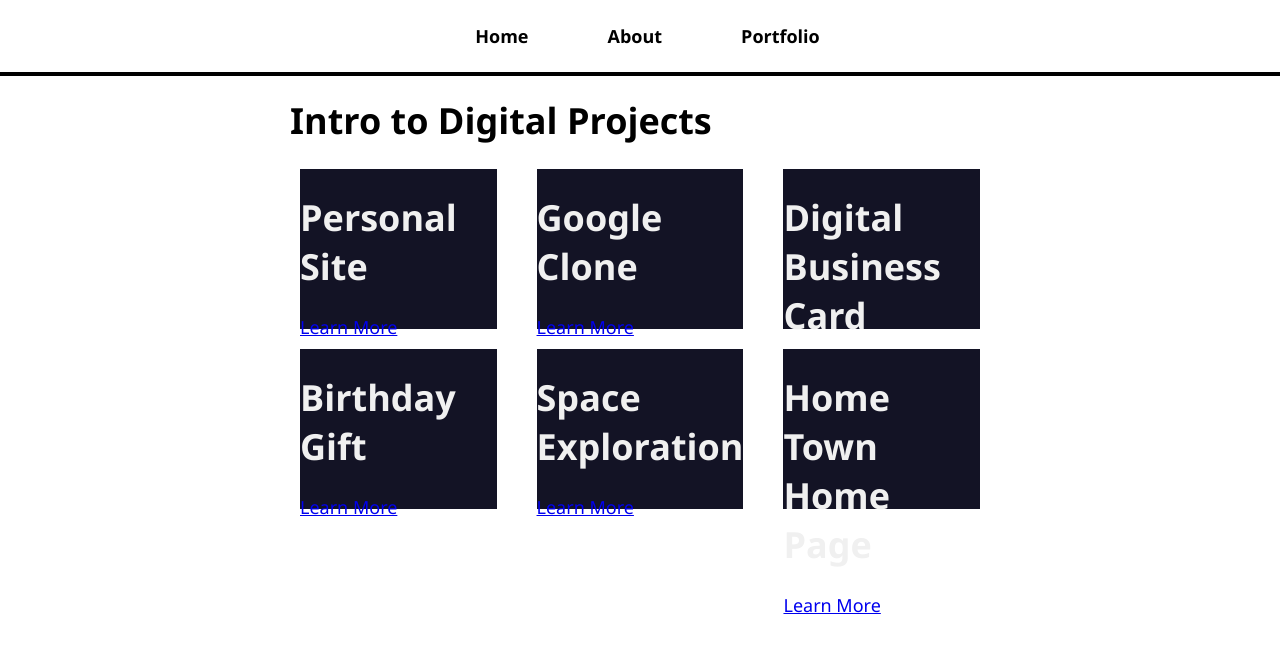
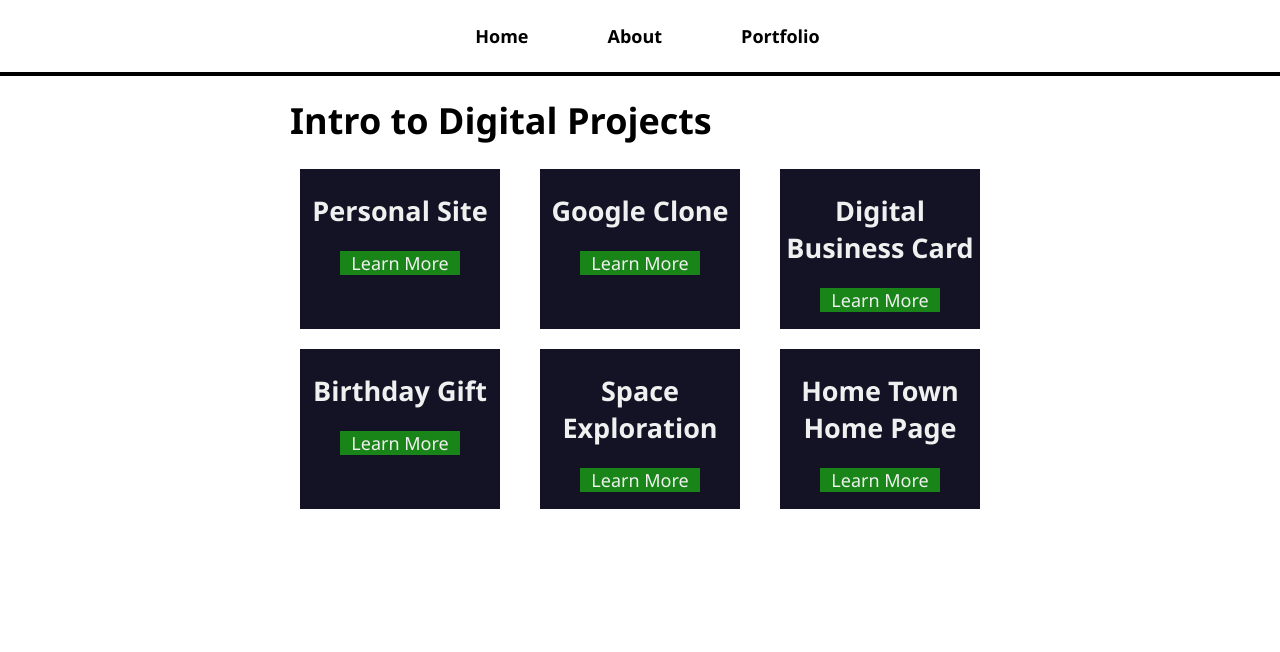
Before and after one commit to eediallo/eediallo.github.io, a React (Create React App) app in the folder my-portfolio/: page /intro-to-digital in a window 1280 px wide. Shown: the top 652 px of the page. Built offline with nearby package versions, Linux system fonts and the light colour scheme.

Commit message:
adds a div around anchor tags

```diff
--- a/my-portfolio/src/pages/IntroToDigital.js
+++ b/my-portfolio/src/pages/IntroToDigital.js
@@ -1,69 +1,83 @@
-import { Link } from "react-router-dom";
+import { a } from "react-router-dom";
 
-const IntroToDigital = () => {
+const IntrohrefDigital = () => {
   return (
-    <div className="intro-to-digital">
+    <div className="intro-href-digital">
       <h1>Intro to Digital Projects</h1>
       <div className="itd-grid-list">
         <div className="itd-grid-item">
-          <h1>Personal Site</h1>
-          <Link
-            to="https://elhadjdiallo.netlify.app/personal-site/"
+          <h2>Personal Site</h2>
+          <div className="a-wrap">
+            <a
+              href="https://elhadjdiallo.netlify.app/personal-site/"
               target="blank "
             >
               Learn More
-          </Link>
+            </a>
+          </div>
         </div>
 
         <div className="itd-grid-item">
-          <h1>Google Clone</h1>
-          <Link
-            to="https://elhadjdiallo.netlify.app/google-com/"
+          <h2>Google Clone</h2>
+
+          <div className="a-wrap">
+            <a
+              href="https://elhadjdiallo.netlify.app/google-com/"
               target="blank"
             >
               Learn More
-          </Link>
+            </a>
+          </div>
         </div>
 
         <div className="itd-grid-item">
-          <h1> Digital Business Card</h1>
-          <Link
-            to="https://elhadji-digital-business-card.netlify.app/"
+          <h2> Digital Business Card</h2>
+
+          <div className="a-wrap">
+            <a
+              href="https://elhadji-digital-business-card.netlify.app/"
               target="blank"
             >
               Learn More
-          </Link>
+            </a>
+          </div>
         </div>
 
         <div className="itd-grid-item">
-          <h1> Birthday Gift</h1>
-          <Link to="https://elhadj-birthday-gift.netlify.app/" target="blank">
+          <h2> Birthday Gift</h2>
+          <div className="a-wrap">
+            <a href="https://elhadj-birthday-gift.netlify.app/" target="blank">
               Learn More
-          </Link>
+            </a>
+          </div>
         </div>
 
         <div className="itd-grid-item">
-          <h1> Space Exploration</h1>
-          <Link
-            to="https://elhadjdiallo.netlify.app/space-exploration/"
+          <h2> Space Exploration</h2>
+          <div className="a-wrap">
+            <a
+              href="https://elhadjdiallo.netlify.app/space-exploration/"
               target="blank"
             >
               Learn More
-          </Link>
+            </a>
+          </div>
         </div>
 
         <div className="itd-grid-item">
-          <h1> Home Town Home Page</h1>
-          <Link
-            to="https://elhadjdiallo.netlify.app/hometown-homepage/"
+          <h2> Home Town Home Page</h2>
+          <div className="a-wrap">
+            <a
+              href="https://elhadjdiallo.netlify.app/homehrefwn-homepage/"
               target="blank"
             >
               Learn More
-          </Link>
+            </a>
+          </div>
         </div>
       </div>
     </div>
   );
 };
 
-export default IntroToDigital;
+export default IntrohrefDigital;
```
Lines whose indentation alone changed are shown as unchanged.
